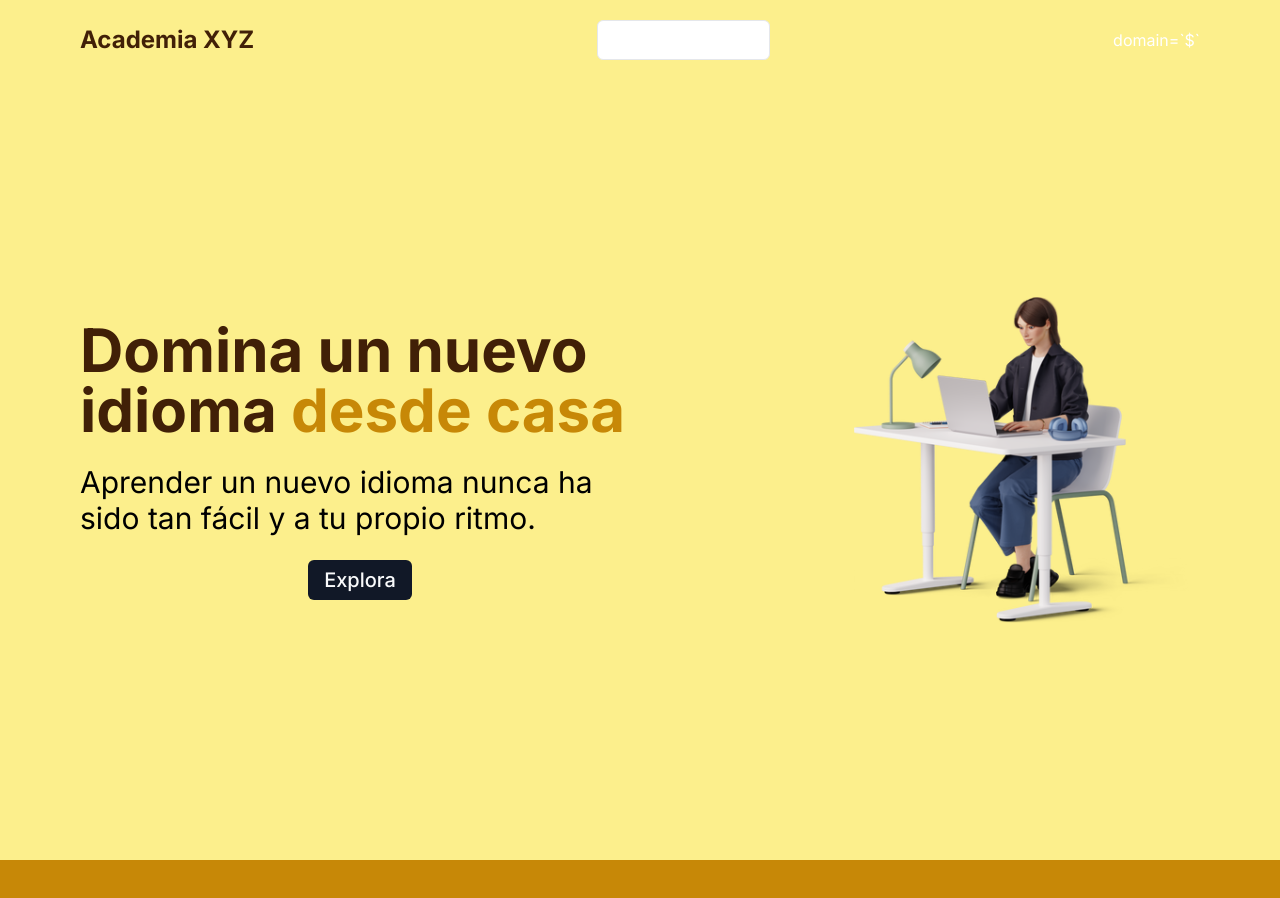
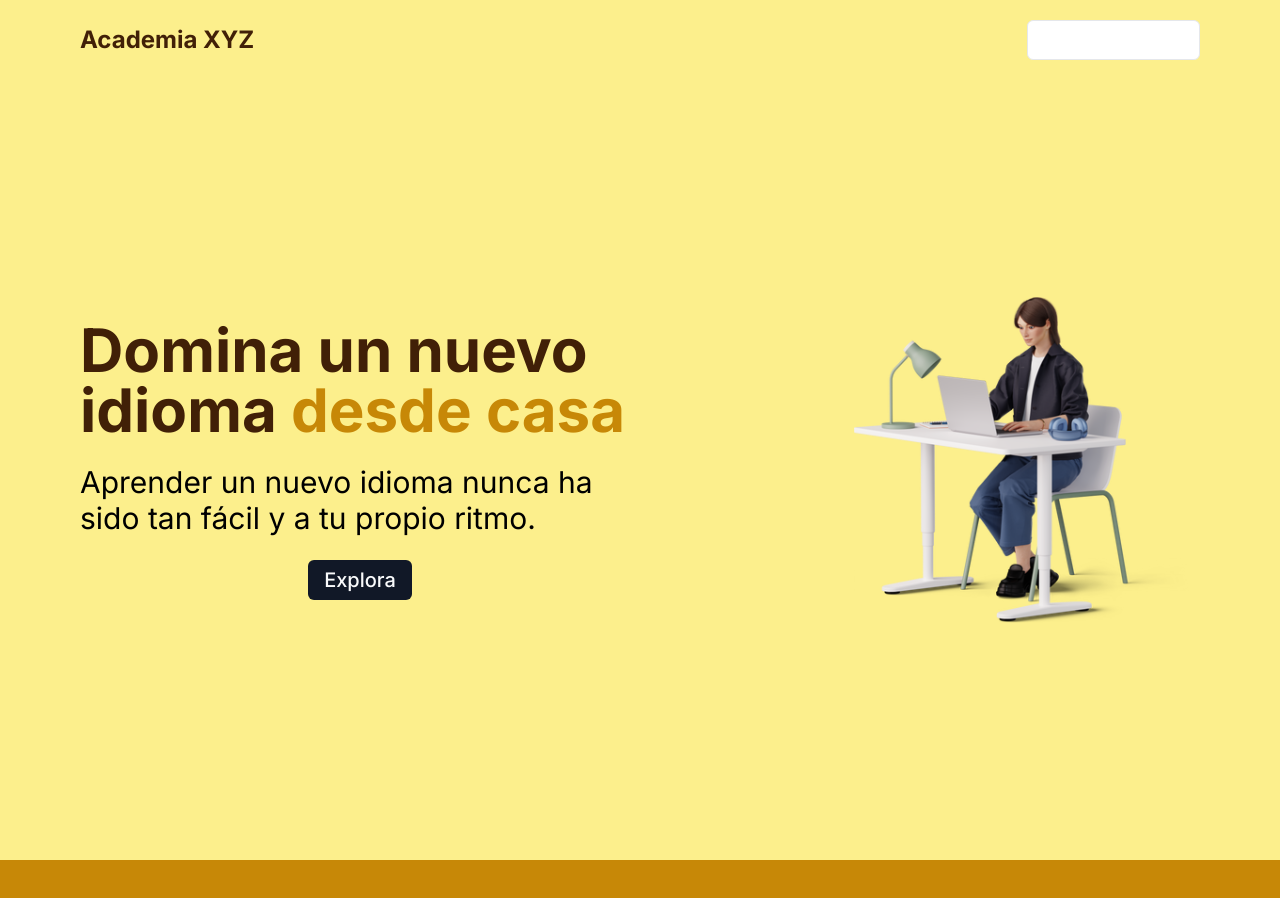
Before and after one commit to Try-Catch-Factory/t8.fe-salesforce-academy, a Next.js app: page / in a window 1280 px wide. Shown: the top 898 px of the page. Built offline with nearby package versions, Linux system fonts and the light colour scheme.

Commit message:
feat: :sparkles: add login link

```diff
--- a/app/page.tsx
+++ b/app/page.tsx
@@ -41,10 +41,9 @@ export default function Home() {
     <div className="">
       <header className="px-10 sm:px-20 pt-5 bg-pyellow-200 flex justify-between items-center  text-white ">
         <h1 className="text-sm sm:text-2xl font-bold text-pyellow-950">Academia XYZ</h1>
-        <Button className="text-sm sm:text-xl" variant="outline" >
-          Ir a mis cursos
+        <Button asChild className="text-sm sm:text-xl" variant="outline" >
+          <a href="/api/auth/login">Ir a mis cursos</a>
         </Button>
-        <h2>domain=`${process.env.DOMAIN}`</h2>
       </header>
       <section className="bg-pyellow-200 p-10 sm:p-20 h-screen grid md:grid-cols-2 overflow-auto items-center">
         <div>
```
